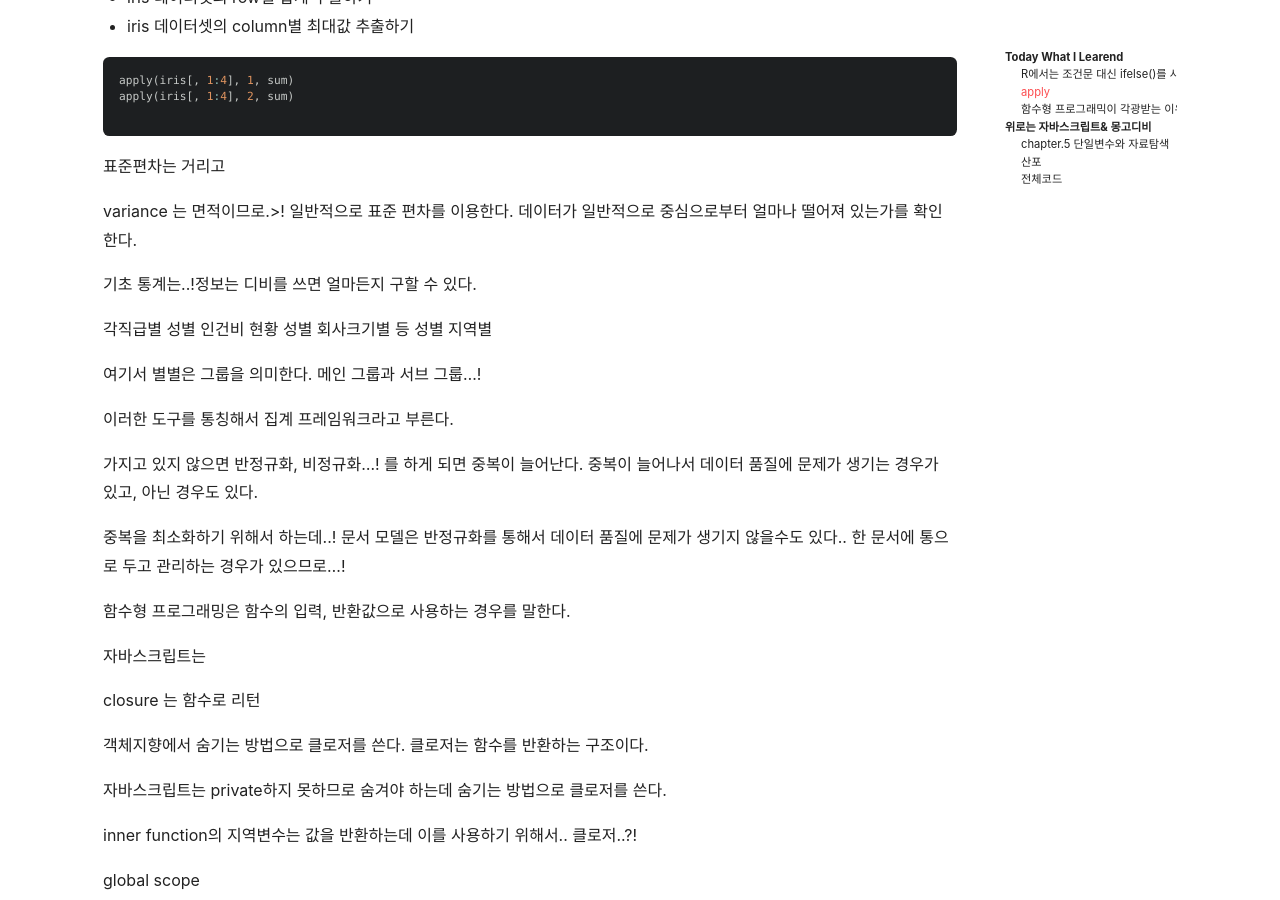
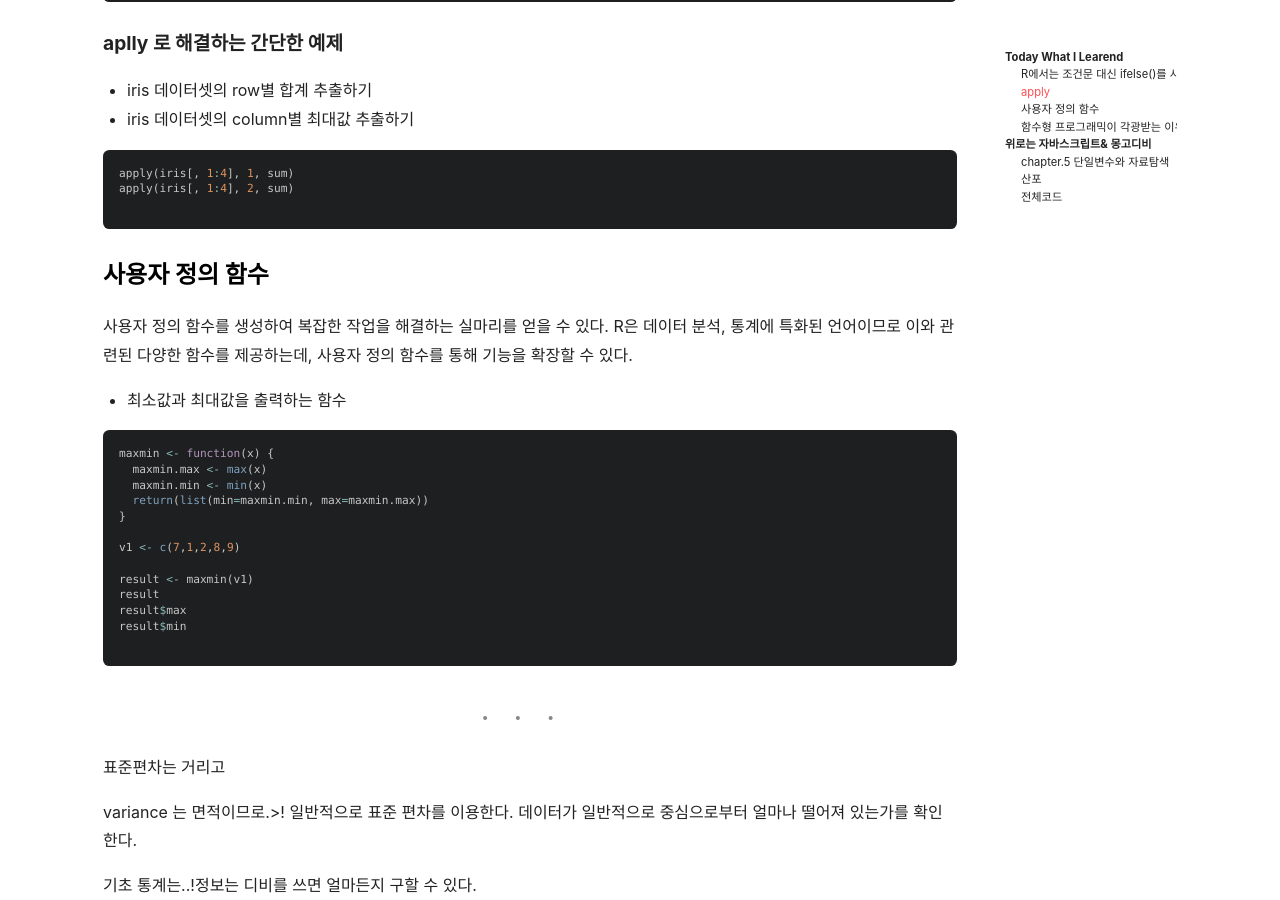
Before and after one commit to mchaemil/mchaemil.github.io, a Jekyll site: the page built from _posts/2020-01-03-R-is-language-for-statistic.md, in a window 1280 px wide and 900 px high, scrolled down 1417 px. Built offline with Jekyll 4.4.1, drawn with Linux system fonts in a browser that asks for light colours; nearby versions of some CDN libraries; comment, search, counter and statistics services are not loaded; some of the changed text lies outside the part shown.

Commit message:
update post

````diff
--- a/_posts/2020-01-03-R-is-language-for-statistic.md
+++ b/_posts/2020-01-03-R-is-language-for-statistic.md
@@ -1,6 +1,6 @@
 ---
 layout: article
-title: R/DataAnalysis | R 두 번째 걸음!
+title: R/DataAnalysis | R 두 번째 걸음! R 통계를 위해 만들어진 프로그래밍 언어이다!
 tags: R
 
 ---
@@ -17,7 +17,7 @@ R은 2차원 데이터를 다룰 일이 많다. 대량의 데이터를 다룰
 
 - ifelse
 - apply
-
+- 사용자 정의 함수
 
 
 ---
@@ -65,6 +65,40 @@ apply(iris[, 1:4], 1, sum)
 apply(iris[, 1:4], 2, sum)
 
 ```
+
+
+
+### 사용자 정의 함수
+
+사용자 정의 함수를 생성하여 복잡한 작업을 해결하는 실마리를 얻을 수 있다.
+R은 데이터 분석, 통계에 특화된 언어이므로 이와 관련된 다양한 함수를 제공하는데, 사용자 정의 함수를 통해 기능을 확장할 수 있다.
+
+- 최소값과 최대값을 출력하는 함수
+
+```r
+maxmin <- function(x) {
+  maxmin.max <- max(x)
+  maxmin.min <- min(x)
+  return(list(min=maxmin.min, max=maxmin.max))
+}
+
+v1 <- c(7,1,2,8,9)
+
+result <- maxmin(v1)
+result
+result$max
+result$min
+
+```
+
+
+
+
+
+
+
+
+---
 
 
 
````
